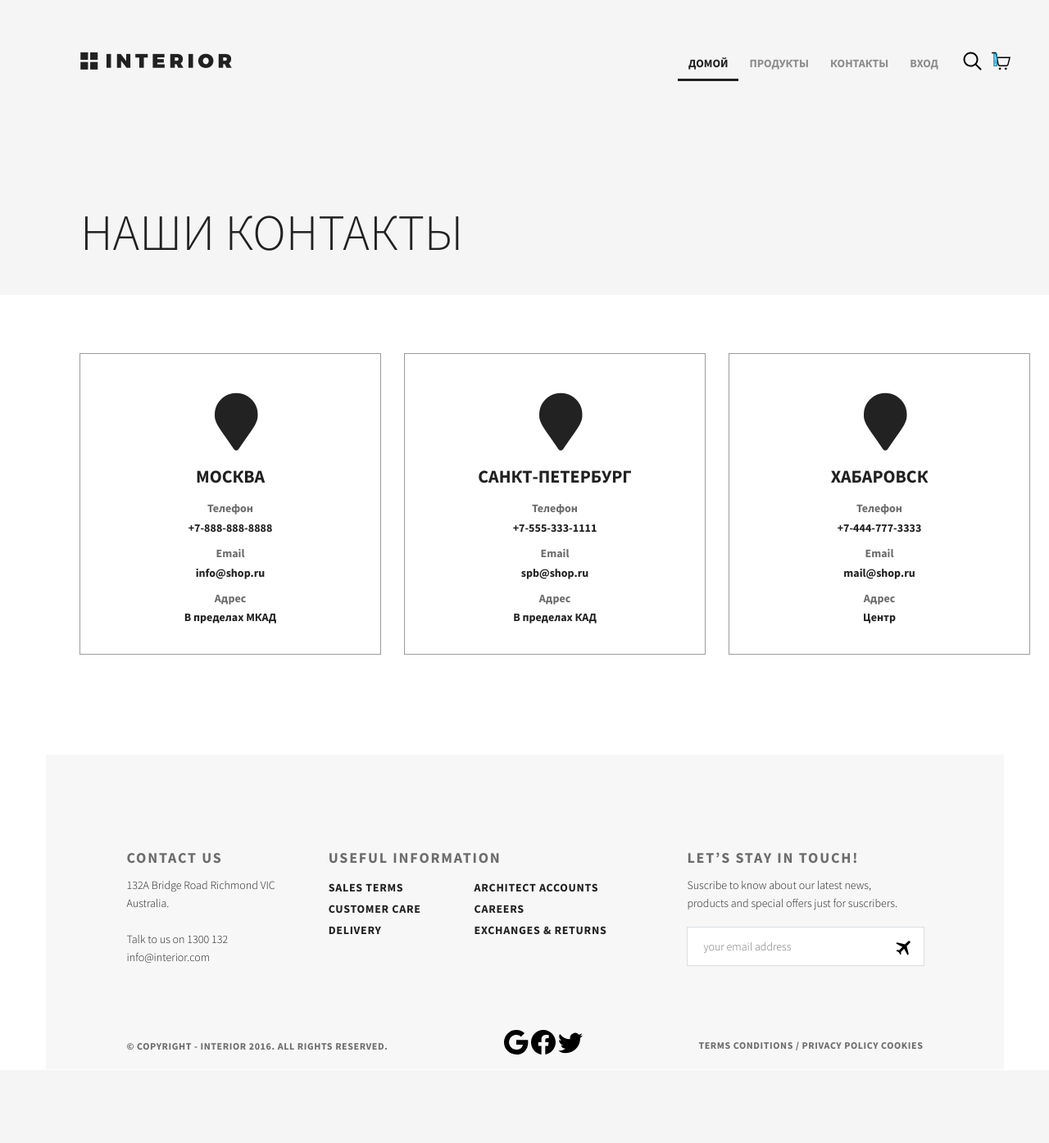
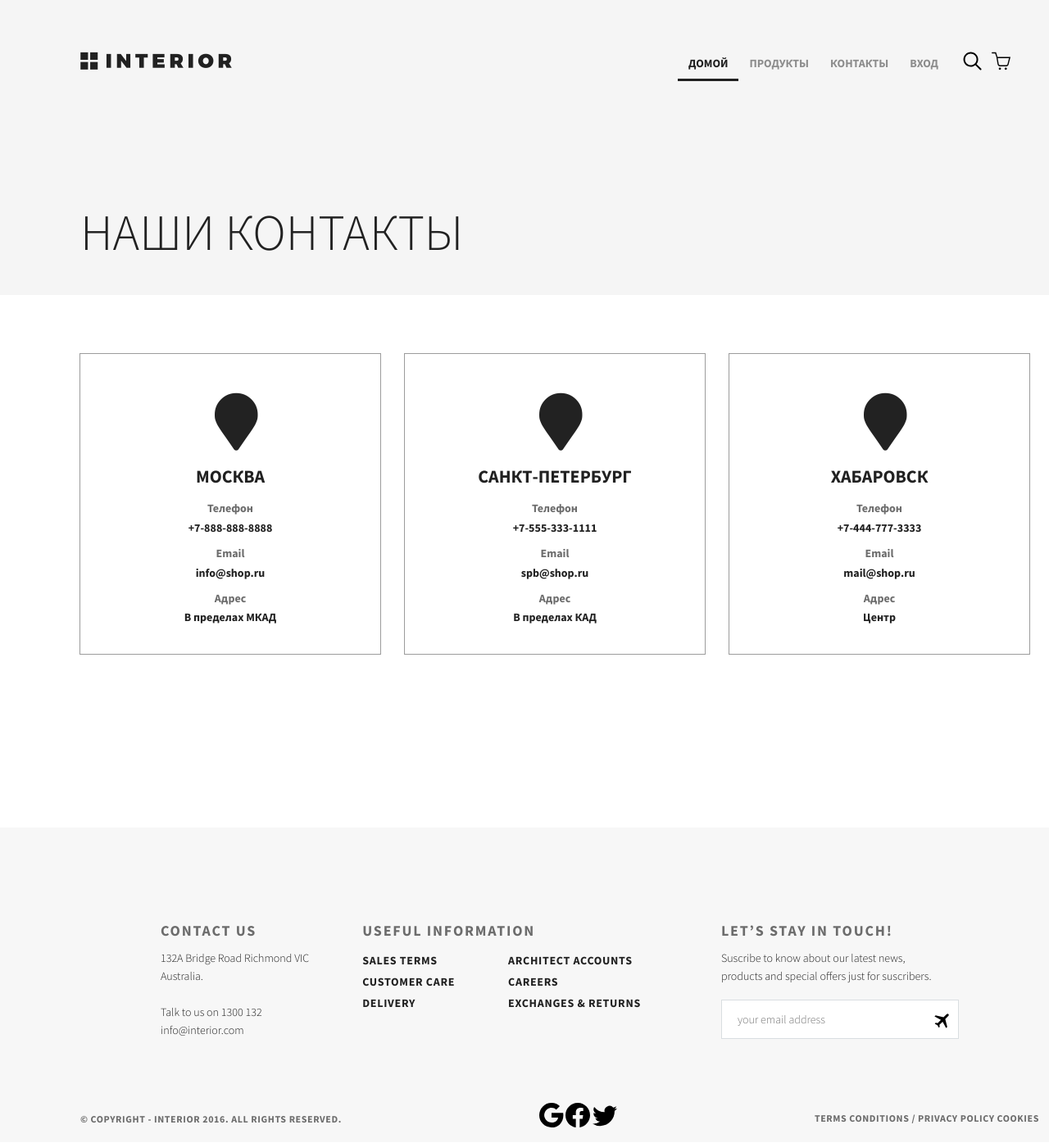
Before and after one commit to StanleyIG/Django_E-commerce, a Django app: page /mainapp/contact/ in a window 1280 px wide; the page is wider, and only the part inside the window is pictured. Shown: that part at 82% size. Before the commit the page ends 1287 px from the top of that part, so only its background shows below. Run offline with Django 4.2, Linux system fonts and the light colour scheme; parts of the project's set-up code (start-up, migrations or seed data) failed here and were passed over; some libraries are stand-ins or nearby versions.

Commit message:
fix code

```diff
--- a/authapp_custom/templates/authapp_custom/customuser_form.html
+++ b/authapp_custom/templates/authapp_custom/customuser_form.html
@@ -57,5 +57,3 @@
   </div>
 </div>
 {% endblock container %}
-{% block footer %}
-{% endblock footer %}
--- a/authapp_custom/templates/authapp_custom/register_done.html
+++ b/authapp_custom/templates/authapp_custom/register_done.html
@@ -1,8 +1,5 @@
 {% extends 'mainapp/base.html' %}
 {% load static %}
-{% block title %}
-Регистрация завершена
-{% endblock %}
 {% block container %}
 <div class="main-container">
     <h2>Регистрация</h2>
--- a/mainapp/templates/mainapp/base.html
+++ b/mainapp/templates/mainapp/base.html
@@ -4,7 +4,9 @@
 
 <head>
     <meta charset="utf-8">
+    {% block title %}
     <title>{{ page_title|default:"главная"|title }}</title>
+    {% endblock %}
     {% block css %}
     <link rel="stylesheet" type="text/css" href="{% static 'css/style.css' %}">
     <link rel="stylesheet" href="{% static 'fonts/font-awesome/css/font-awesome.css' %}">
@@ -18,10 +20,11 @@
 
 <body>
     {% include 'includes/messages.html' %}
+    <div class="main-container">
         {% block container %}
         {% endblock container %}
-    {% block footer %}
-    <div class="main-footer">
+        <div class="clr"></div>
+        <div class="main-footer padding-site">
             <div class="footers">
                 <div class="footer1">
                     <h4>Contact Us</h4>
@@ -62,8 +65,10 @@
                 <p class="copy">© Copyright - INTERIOR 2016. All Rights Reserved.</p>
                 <p class="fonts"><span><a href="#"><img src="{% static 'img/footer/google.svg' %}" alt=""></a></span>
                     <span><a href="#"><img src="{% static 'img/footer/facebook.svg' %}" alt=""></a>
-                </span><span><a href="#"><img src="{% static 'img/footer/twitter.svg' %}" alt=""></a></span></p>
+                    </span><span><a href="#"><img src="{% static 'img/footer/twitter.svg' %}" alt=""></a></span>
+                </p>
                 <p class="policy">Terms Conditions / Privacy policy Cookies</p>
+            </div>
         </div>
     </div>
     <!-- <div class="main-footer">
@@ -92,7 +97,7 @@
         </div>
         <p class="small">Положения &amp; Условия / Конфиденциальность &amp; Cookies</p>
     </div> -->
-    {% endblock footer %}
+
 </body>
 {% block js %}
 <script src="{% static 'js/jquery-3.6.0.min.js' %}"></script>
@@ -112,4 +117,5 @@
 
     });
 </script>
+
 </html>
--- a/mainapp/templates/mainapp/contact.html
+++ b/mainapp/templates/mainapp/contact.html
@@ -1,12 +1,10 @@
 {% extends 'mainapp/base.html' %}
 {% load static %}
 {% block container %}
-<div class="main-container">
 <div class="hero">
     {% include 'mainapp/includes/inc__main_menu.html' %}
     <h1>наши контакты</h1>
 </div>
-
 {% if locations %}
 <div class="location">
     {% for item in locations %}
@@ -31,6 +29,4 @@
 {% else %}
 <h3>Данных нет</h3>
 {% endif %}
-    <div class="clr"></div>
-</div>
-{% endblock %}
+{% endblock container %}
--- a/mainapp/templates/mainapp/includes/inc__main_menu.html
+++ b/mainapp/templates/mainapp/includes/inc__main_menu.html
@@ -34,7 +34,7 @@
     </ul>
     <div class="search-menu">
         <a href="#" class="search"></a>
-        <!-- <a href="#" class="basket"></a> -->
-        <a href="{% url 'basket:index' %}" class="basket fa-shopping-basket"></a>
+        <a href="{% url 'basket:index' %}" class="basket"></a>
+        <!-- <a href="{% url 'basket:index' %}" class="basket fa-shopping-basket"></a> -->
     </div>
 </div>
--- a/mainapp/templates/mainapp/index.html
+++ b/mainapp/templates/mainapp/index.html
@@ -2,7 +2,6 @@
 {% load static %}
 
 {% block container %}
-<div class="main-container">
 <div class="slider">
     {% include 'mainapp/includes/inc__main_menu.html' %}
     <div class="text-slider">
@@ -23,7 +22,7 @@
     <div class="clearfix">
     </div>
 
-        <div class="tab-content-container padding-site">
+    <div class="tab-content-container ">
         <div class="tab-content">
             <div class="block block-1">
                 <img src="{% static 'img/product-1.jpg' %}" alt="">
@@ -139,6 +138,4 @@
         <a class="google" href="#"><img src="{% static 'img/google-play.png' %}" alt=""></a>
     </div>
 </div>
-    <div class="clr"></div>
-</div>
 {% endblock %}
--- a/mainapp/templates/mainapp/products.html
+++ b/mainapp/templates/mainapp/products.html
@@ -1,7 +1,6 @@
 {% extends 'mainapp/base.html' %}
 {% load static %}
 {% block container %}
-<div class="main-container">
 <div class="hero-white">
     {% include 'mainapp/includes/inc__main_menu.html' %}
 </div>
@@ -83,10 +82,7 @@
                     </div>
                 </a>
             </div>
-
         </div>
     </div>
 </div>
-    <div class="clr"></div>
-</div>
 {% endblock %}
--- a/static/css/style.css
+++ b/static/css/style.css
@@ -13,7 +13,14 @@ html, body {
 }
 
 .clr {
-	height: 384px;
+	/* height: 384px; */
+	margin-bottom: 10px;
+	margin-top: 10px;
+}
+
+.padding-site {
+    padding-left: 98px;
+    padding-right: 98px;
 }
 
 .main-container {
@@ -1046,7 +1054,7 @@ html, body {
 	color: #6c6c6c;
 } */
 
-.main-footer {
+/* .main-footer {
 	height: 384px;
 	width: 1169px;
 	background-color: #f7f7f7;
@@ -1216,6 +1225,10 @@ td:first-child {
 .footers {
     display: flex;
     padding-top: 114px;
+}
+
+.footer1{
+	margin-left: 98px;
 }
 
 .footer1 h4,
@@ -1276,7 +1289,7 @@ td:first-child {
 
 .footer3 {
     padding-left: 98px;
-    width: 360px;
+    width: 365px;
 }
 
 .footer3 p {
@@ -1373,6 +1386,7 @@ form img:active {
 
 .location {
 	padding: 0px 97px;
+	margin-bottom: 650px;
 }
 .location-1 {
 	height: 368px;
```
Also changed, not shown: other parts of static/css/style.css (+35 -31 lines). Lines whose indentation alone changed are shown as unchanged.
